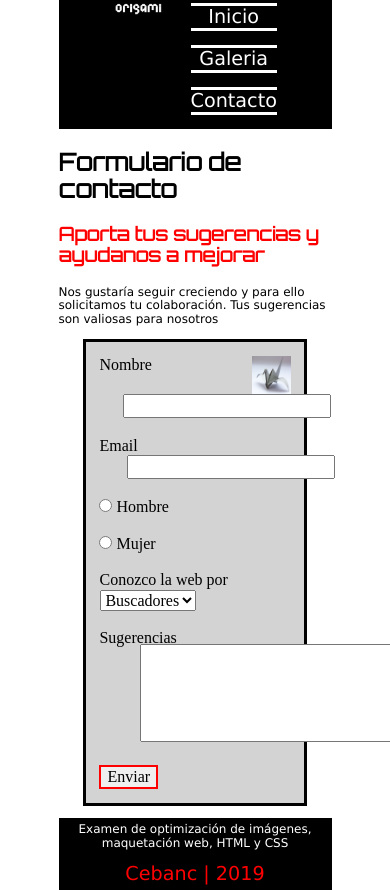
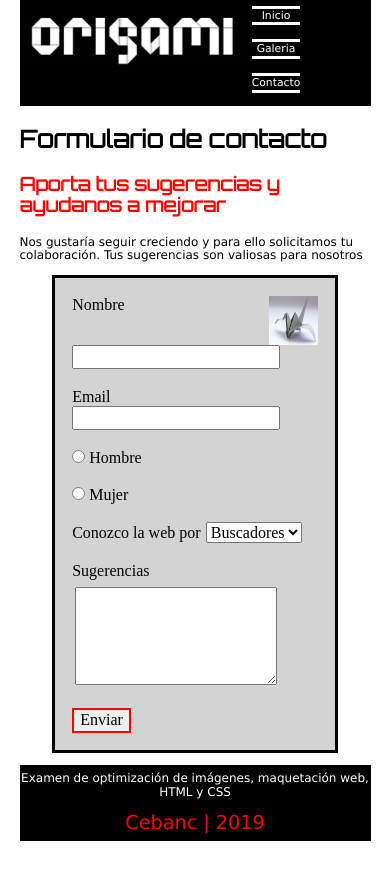
Before and after one commit to mikels111/DesarroloDeAplicacionesWeb, a PHP site: page /html/contacto.html in a window 390 px wide; the page is wider, and only the part inside the window is pictured. After the commit the page ends 841 px from the top of that part, so only its background shows below. Run offline with PHP 8.4, Linux system fonts and the light colour scheme.

Commit message:
practica final terminada(comentarios y responsive)

```diff
--- a/practica final/css/contacto.css
+++ b/practica final/css/contacto.css
@@ -1,3 +1,4 @@
+/* ######################### Form ######################### */
 #formulario{
     background-color: lightgrey;
     width: 70%;
@@ -5,28 +6,50 @@
     border-style: solid;
     padding: 5%;
 }
+/* ######################### Boton ######################### */
 #button_submit{
     border-style: solid;
     border-color: red;
 }
+/* ######################### Imagen form ######################### */
 #img_form{
     float:right;
     width: 20%;
 }
-
-.input_texto{
-}
-
+/* ######################### input nombre ######################### */
 #nom{
     margin-left: 12.2%;
 }
+/* ######################### input email ######################### */
 #mail{
     margin-left: 14.4%;
 }
+/* ######################### Input select ######################### */
 #select{
     margin-left: 0.5%;
 }
+/* ######################### Textarea ######################### */
 #suger{
     margin-top: -2%;
     margin-left: 21%;
 }
+
+
+@media only screen and (max-width: 660px) {
+    #suger{
+      margin-top: 3%;
+      margin-left: 1%;
+    }
+
+    #nom,#mail{
+        margin-left: 0%;
+    }
+
+  }
+  @media only screen and (max-width: 245px) {
+
+    #nom,#mail{
+        width: 40%;
+    }
+
+  }
--- a/practica final/css/pruebaPracticaFinal.css
+++ b/practica final/css/pruebaPracticaFinal.css
@@ -1,85 +1,114 @@
+/* ######################### Header ######################### */
 header {
   background-color: black;
   margin: auto;
 }
+/* ######################### a Body ######################### */
 body a{
   text-decoration: none;
 }
-
+/* ######################### Imagen logotipo ######################### */
 #img_logo{
   padding-top: 8%;
   width: 140%;
 }
+/* ######################### Div del header ######################### */
 #div_header {
     display: flex;
     width: 60%;
     margin: auto;
 }
+/* ######################### Navegador ######################### */
 #navegador {
   display: table;
+  width: 40%;
   margin-left: 25%;
   margin-top: 2%;
   text-align: center;
 }
+/* ######################### div Navegador ######################### */
 #navegador div{
   border-bottom: solid;
   border-top: solid;
   border-color: white;
 }
+/* ######################### Imagenes origami ######################### */
 .imagenes_origami{
   width: 50%;
 }
-
+/*######################### a Navegador ######################### */
 #navegador a {
     font-size: 160%;
 
     color: white;
 
 }
+/*######################### a:hover en Navegador ######################### */
 #navegador a:hover{
   color: red;
 }
+/* ######################### Footer ######################### */
 footer{
     text-align: center;
     background-color: black;
     color: white;
 }
+/* ######################### Texto del footer ######################### */
 footer #p_fondo{
     color:red;
 }
+/* ######################### h3 #########################*/
 h3{
   color: red;
 }
+/* ######################### p y header  #########################*/
 p, header{
   font-family: Verdana, Geneva, Tahoma, sans-serif;
   font-size: 12px;
 }
+/* ######################### Titulos  #########################*/
 h2, h3{
   font-family: 'Orbitron', sans-serif;
 }
+/* ######################### main, header y footer  #########################*/
 main, header, footer{
   margin:auto;
   width: 900px;
 }
-footer p{
-  padding: 0% 0% 0% 0%;
-}
+/* ######################### Parrafo 1 del footer  #########################*/
 #p_footer{
   padding-top: 2%;
 }
+/* ######################### Parrafo 2 del footer  #########################*/
 #p_ultimo{
   font-size: 120%;
 
   margin:0;
   padding-bottom: 2%;
 }
+/* ######################### a En el texto 2 del footer  #########################*/
 #p_ultimo a{
   color: red;
 }
 
-@media only screen and (max-width: 720px) {
+@media only screen and (max-width: 900px) {
   header,main, footer{
-    width: 70%;
+    width: 90%;
+  }
+  textarea{
+    width: 80%;
   }
 
+  #navegador a{
+    font-size: 90%;
+  }
+  #div_header{
+    width:80%;
+    margin:0%;
+  }
+  #navegador{
+    width: 20%;
+  }
+
+
 }
--- a/practica final/html/contacto.html
+++ b/practica final/html/contacto.html
@@ -15,32 +15,38 @@
     <meta http-equiv="X-UA-Compatible" content="ie=edge" />
     <title>Document</title>
   </head>
+  <!-- ############ Body ############ -->
   <body>
       <header>
+          <!-- ############ header ############ -->
           <div id="div_header">
+            <!-- ############ Div del Logotipo de Origami ############ -->
             <div id="titulo">
-          <img id="img_logo" src="../img/CapturaOrigami.PNG" alt="logo" />
+
+              <img class="imagenes_origami" id="img_logo" src="../img/CapturaOrigami.PNG" alt="logo" />
             </div>
+            <!-- ############ Navegador ############ -->
+            <nav id="navegador">
 
-        <nav id="navegador">
-          <div><a href="pruebaPracticaFinal.html">Inicio</a></div>
-          <br />
-          <div><a href="galeria.html">Galeria</a></div>
-          <br />
-          <div><a href="contacto.html">Contacto</a></div>
-          <br />
+                <div><a href="pruebaPracticaFinal.html">Inicio</a></div><br/>
+                <div><a href="galeria.html">Galeria</a></div><br />
+                <div><a href="contacto.html">Contacto</a></div><br />
             </nav>
           </div>
         </header>
+    <!-- ############ Main ############ -->
     <main>
+      <!-- ############ Titulos ############ -->
       <h2>Formulario de contacto</h2>
       <h3>Aporta tus sugerencias y ayudanos a mejorar</h3>
+      <!-- ############ Texto ############ -->
       <p>
         Nos gustaría seguir creciendo y para ello solicitamos tu colaboración.
         Tus sugerencias son valiosas para nosotros
       </p>
-
+      <!-- ############ Div formulario ############ -->
       <div id="div_formulario">
+        <!-- ############ Formulario ############ -->
         <form
 
           id="formulario"
@@ -48,36 +54,38 @@
           method="post"
           enctype="text/plain"
         >
+        <!-- ############ Imagen Form ############ -->
         <img id="img_form" class="imagenes_origami" src="../img/origami-210043_1920.jpg" alt="">
-
+          <!-- ############ Nombre ############ -->
           <label for="nombre">Nombre</label>
           <input class="input_texto" type="text" name="nombre" id="nom" /><br /><br />
-
+          <!-- ############ Email ############ -->
           <label for="email">Email</label>
           <input class="input_texto" type="email" name="email" id="mail" /><br /><br />
-
-          <input class="sexo" type="radio" name="hombre" id="homb" />
+          <!-- ############ hombre ############ -->
+          <input  class="sexo" type="radio" name="sexo" id="homb" value="hombre" />
           <label for="hombre">Hombre</label><br /><br />
-
-          <input class="sexo" type="radio" name="mujer" id="muj" />
+          <!-- ############ Mujer ############ -->
+          <input class="sexo" type="radio" name="sexo" id="muj" value="mujer" />
           <label for="mujer">Mujer</label><br /><br />
-
+          <!-- ############ Selector ############ -->
           <label for="selector_conozco">Conozco la web por</label>
-          <select class="input_texto" name="selector_conozco" id="select">
+          <select name="selector_conozco" id="select">
             <option value="buscadores">Buscadores</option>
             <option value="amigos">Amigos</option>
             <option value="publicidad">Publicidad</option>
             <option value="otros">Otros</option> </select
           ><br /><br />
-
+          <!-- ############ Sugerencias ############ -->
           <label for="sugerencias">Sugerencias</label><br>
           <textarea class="input_texto" name="sugerencias" id="suger" cols="70" rows="5"></textarea
           ><br /><br />
-
+          <!-- ############ Boton ############ -->
           <button id="button_submit" type="submit">Enviar</button>
         </form>
       </div>
     </main>
+    <!-- ############ Footer ############ -->
     <footer>
         <p id="p_footer">Examen de optimización de imágenes, maquetación web, HTML y CSS</p>
         <a href="https://www.cebanc.com/"><p id="p_ultimo" >Cebanc | 2019</a></p></a>
```
Also changed, not shown: practica final/css/galeria.css (+15 -0 lines), practica final/css/inicio.css (+8 -7 lines), practica final/html/galeria.html (+55 -13 lines), practica final/html/pruebaPracticaFinal.html (+32 -11 lines), 2 other files. Lines whose indentation alone changed are shown as unchanged.
